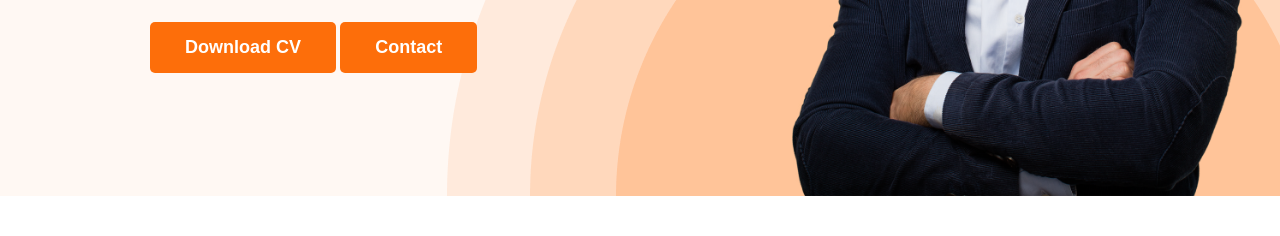
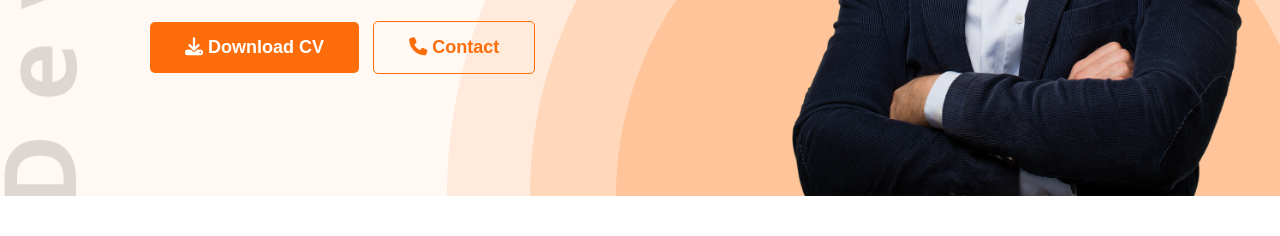
Before and after one commit to mostafizzfuad/developer-portfolio, a plain HTML site: page index.html in a window 1280 px wide. Shown: the part 564-800 px from the top of the page. Drawn offline with nearby package versions, Linux system fonts and the light colour scheme.

Commit message:
update code

```diff
--- a/css/style.css
+++ b/css/style.css
@@ -19,12 +19,18 @@ body {
     padding: 15px 35px;
 }
 
+.btn-transparent {
+    background: transparent;
+    color: #FD6E0A;
+    border: 1px solid #FD6E0A;
+    margin-left: 10px;
+}
 /* **** header css start ***** */
 .header {
     background-color: #FFF8F3;
-    background-image: url(../images/header_bg.png);
+    background-image: url('../images/header_bg.png'), url('../images/developer.png');
     background-repeat: no-repeat;
-    background-position: bottom right;
+    background-position: bottom right, top left;
 }
 
 /* ***** nav css start ****** */
--- a/index.html
+++ b/index.html
@@ -4,6 +4,7 @@
     <meta charset="UTF-8">
     <meta name="viewport" content="width=device-width, initial-scale=1.0">
     <title>Portfolio Websites</title>
+    <script src="https://kit.fontawesome.com/95fdc1ecce.js" crossorigin="anonymous"></script>
     <link rel="stylesheet" href="./css/style.css">
 </head>
 <body>
@@ -24,8 +25,8 @@
                 <h3 class="banner-greeting">Hi, I  am</h3>
                 <h1 class="banner-title">Mostafiz Fuad</h1>
                 <p>Shot what able cold new see hold.Friendly as an betrayed formerly he. Morning because as to society behaved moments.</p>
-                <button class="btn-primary">Download CV</button>
-                <button class="btn-primary">Contact</button>
+                <button class="btn-primary"><i class="fa-solid fa-download"></i> Download CV</button>
+                <button class="btn-primary btn-transparent"><i class="fa-solid fa-phone"></i> Contact</button>
             </div>
             <img src="./images/hardy.png" alt="dev-image">
         </div>
@@ -133,7 +134,7 @@
                 </div>
             </div>
             <div class="download-cv">
-                <button class="btn-primary">Download CV</button>
+                <button class="btn-primary"><i class="fa-solid fa-download"></i> Download CV</button>
             </div>
         </section>
         <!-- resume section end -->
```
